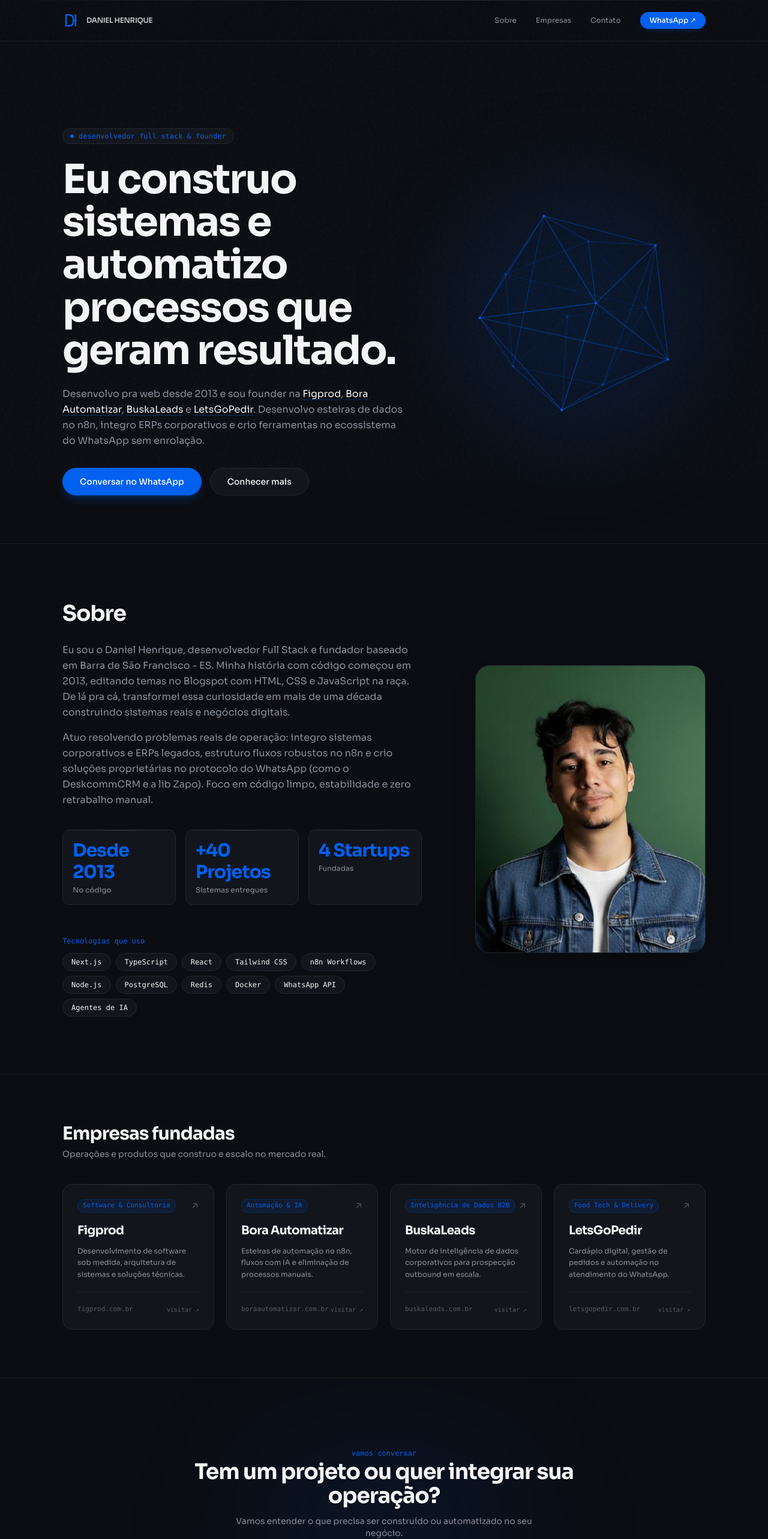
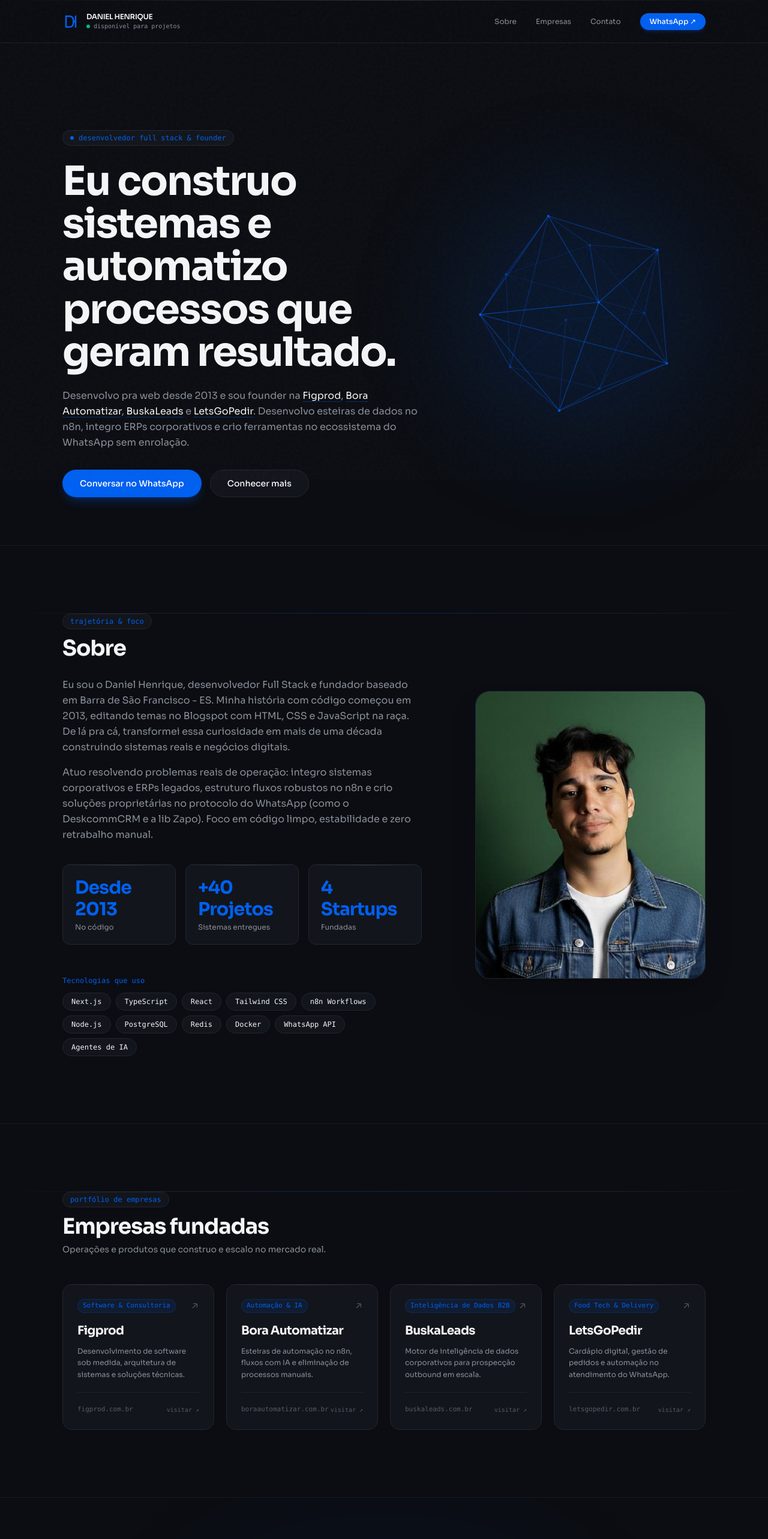
Before and after one commit to eudanielhenrique/phdanielhenrique.com.br, a Next.js app: page / in a window 1280 px wide. Shown: the top 2566 px of the page at 60% size. Built offline with nearby package versions, Linux system fonts and the light colour scheme.

Commit message:
feat(design): apply surgical visual redesign with staggered entry, card spotlight, and studio hairlines

```diff
--- a/src/app/globals.css
+++ b/src/app/globals.css
@@ -98,6 +98,55 @@ body {
   box-shadow: 0 16px 36px -10px rgba(0, 96, 240, 0.12), 0 0 0 1px rgba(0, 96, 240, 0.25);
 }
 
+/* Keyframes & Entry Animation (Apple / Linear staggered mount) */
+@keyframes fadeUpDeblur {
+  from {
+    opacity: 0;
+    transform: translateY(20px);
+    filter: blur(6px);
+  }
+  to {
+    opacity: 1;
+    transform: translateY(0);
+    filter: blur(0);
+  }
+}
+
+.animate-fade-up {
+  animation: fadeUpDeblur 0.8s cubic-bezier(0.16, 1, 0.3, 1) forwards;
+}
+
+.delay-100 { animation-delay: 100ms; }
+.delay-200 { animation-delay: 200ms; }
+.delay-300 { animation-delay: 300ms; }
+.delay-400 { animation-delay: 400ms; }
+
+/* Architectural Section Divider */
+.section-divider {
+  position: relative;
+  height: 1px;
+  width: 100%;
+  background: linear-gradient(90deg, transparent, rgba(255, 255, 255, 0.08) 20%, rgba(0, 96, 240, 0.3) 50%, rgba(255, 255, 255, 0.08) 80%, transparent);
+}
+
+/* Card Spotlight Sheen */
+.spotlight-card {
+  position: relative;
+  overflow: hidden;
+}
+.spotlight-card::after {
+  content: "";
+  position: absolute;
+  inset: 0;
+  background: radial-gradient(600px circle at var(--mouse-x, 50%) var(--mouse-y, 50%), rgba(0, 96, 240, 0.08), transparent 40%);
+  pointer-events: none;
+  opacity: 0;
+  transition: opacity 0.4s cubic-bezier(0.16, 1, 0.3, 1);
+}
+.spotlight-card:hover::after {
+  opacity: 1;
+}
+
 /* Custom Scrollbar */
 ::-webkit-scrollbar {
   width: 5px;
--- a/src/components/About.tsx
+++ b/src/components/About.tsx
@@ -18,14 +18,21 @@ export function About() {
   ];
 
   return (
-    <section id="sobre" className="py-24 relative z-10 border-t border-white/[0.05]">
+    <section id="sobre" className="py-24 sm:py-28 relative z-10 border-t border-white/[0.05]">
+      <div className="section-divider absolute top-0 inset-x-0" />
+
       <div className="max-w-6xl mx-auto px-6 sm:px-10">
         <div className="grid grid-cols-1 lg:grid-cols-12 gap-12 lg:gap-16 items-center">
           {/* Left Column: Human Story, Stats & Stack */}
           <div className="lg:col-span-7 space-y-7 text-left">
-            <h2 className="font-display text-3xl sm:text-4xl font-bold tracking-tight text-[#F5F5F7]">
-              Sobre
-            </h2>
+            <div>
+              <div className="inline-flex items-center gap-2 px-3 py-1 rounded-full bg-[#12151B] border border-[#22262F] text-xs font-mono text-[#0060F0] mb-3">
+                trajetória & foco
+              </div>
+              <h2 className="font-display text-3xl sm:text-4xl font-bold tracking-tight text-[#F5F5F7]">
+                Sobre
+              </h2>
+            </div>
 
             <div className="space-y-4 text-sm sm:text-base text-[#8A8F99] leading-relaxed">
               <p>
@@ -42,21 +49,21 @@ export function About() {
 
             {/* Metrics with VibeCurb architectural stats */}
             <div className="grid grid-cols-3 gap-4 pt-2 pb-4">
-              <div className="card-hairline p-4 rounded-xl bg-[#12151B] border border-[#22262F]">
+              <div className="card-hairline card-hover p-4 sm:p-5 rounded-xl bg-[#12151B] border border-[#22262F]">
                 <div className="font-display text-2xl sm:text-3xl font-bold text-[#0060F0] tracking-tight">
                   Desde 2013
                 </div>
                 <div className="text-xs text-[#8A8F99] mt-1">No código</div>
               </div>
 
-              <div className="card-hairline p-4 rounded-xl bg-[#12151B] border border-[#22262F]">
+              <div className="card-hairline card-hover p-4 sm:p-5 rounded-xl bg-[#12151B] border border-[#22262F]">
                 <div className="font-display text-2xl sm:text-3xl font-bold text-[#0060F0] tracking-tight">
                   +40 Projetos
                 </div>
                 <div className="text-xs text-[#8A8F99] mt-1">Sistemas entregues</div>
               </div>
 
-              <div className="card-hairline p-4 rounded-xl bg-[#12151B] border border-[#22262F]">
+              <div className="card-hairline card-hover p-4 sm:p-5 rounded-xl bg-[#12151B] border border-[#22262F]">
                 <div className="font-display text-2xl sm:text-3xl font-bold text-[#0060F0] tracking-tight">
                   4 Startups
                 </div>
--- a/src/components/Contact.tsx
+++ b/src/components/Contact.tsx
@@ -6,18 +6,20 @@ export function Contact() {
   const { personal } = portfolioData;
 
   return (
-    <section id="contato" className="py-28 relative z-10 text-center border-t border-white/[0.05] overflow-hidden">
-      <div className="absolute top-1/2 left-1/2 -translate-x-1/2 -translate-y-1/2 w-[500px] h-[300px] bg-[#0060F0]/[0.08] rounded-full blur-[100px] pointer-events-none -z-10" />
+    <section id="contato" className="py-28 sm:py-32 relative z-10 text-center border-t border-white/[0.05] overflow-hidden">
+      <div className="section-divider absolute top-0 inset-x-0" />
+      <div className="absolute top-1/2 left-1/2 -translate-x-1/2 -translate-y-1/2 w-[600px] h-[320px] bg-[#0060F0]/[0.08] rounded-full blur-[110px] pointer-events-none -z-10" />
 
       <div className="max-w-3xl mx-auto px-6 space-y-8">
         <div className="space-y-3">
-          <span className="text-xs font-mono text-[#0060F0]">
+          <div className="inline-flex items-center gap-2 px-3 py-1 rounded-full bg-[#12151B] border border-[#22262F] text-xs font-mono text-[#0060F0]">
+            <span className="w-1.5 h-1.5 rounded-full bg-[#0060F0] animate-pulse" />
             vamos conversar
-          </span>
-          <h2 className="font-display text-3xl sm:text-4xl font-bold tracking-tight text-[#F5F5F7]">
+          </div>
+          <h2 className="font-display text-3xl sm:text-5xl font-bold tracking-tight text-[#F5F5F7] [text-wrap:balance]">
             Tem um projeto ou quer integrar sua operação?
           </h2>
-          <p className="text-sm text-[#8A8F99] max-w-lg mx-auto">
+          <p className="text-sm sm:text-base text-[#8A8F99] max-w-lg mx-auto">
             Vamos entender o que precisa ser construído ou automatizado no seu negócio.
           </p>
         </div>
@@ -40,6 +42,13 @@ export function Contact() {
           >
             Ver LinkedIn →
           </a>
+
+          <a
+            href={`mailto:${personal.email}`}
+            className="tactile-btn inline-flex items-center justify-center px-6 py-3.5 rounded-full bg-[#12151B] hover:bg-[#181C25] border border-[#22262F] hover:border-white/20 text-[#8A8F99] hover:text-[#F5F5F7] font-mono text-xs"
+          >
+            {personal.email}
+          </a>
         </div>
       </div>
     </section>
--- a/src/components/Footer.tsx
+++ b/src/components/Footer.tsx
@@ -6,23 +6,35 @@ import { Logo } from "@/components/Logo";
 
 export function Footer() {
   return (
-    <footer className="border-t border-[#22262F] py-10 bg-[#0B0D12]">
-      <div className="max-w-6xl mx-auto px-6 sm:px-10 flex flex-col sm:flex-row items-center justify-between gap-6">
+    <footer className="border-t border-[#22262F] py-12 bg-[#0B0D12] relative">
+      <div className="section-divider absolute top-0 inset-x-0" />
+
+      <div className="max-w-6xl mx-auto px-6 sm:px-10 flex flex-col md:flex-row items-center justify-between gap-6">
         {/* Logo and copyright */}
-        <div className="flex items-center gap-3">
-          <Logo className="w-5 h-5" />
-          <span className="text-xs text-[#8A8F99]">
-            © 2026 {portfolioData.personal.name}. Todos os direitos reservados.
-          </span>
+        <div className="flex flex-col sm:flex-row items-center gap-4 text-center sm:text-left">
+          <div className="flex items-center gap-3">
+            <Logo className="w-5 h-5" />
+            <span className="text-xs text-[#8A8F99]">
+              © 2026 {portfolioData.personal.name}. Todos os direitos reservados.
+            </span>
+          </div>
+
+          <span className="hidden sm:inline-block text-[#565B66] text-xs">•</span>
+
+          {/* Availability Status Badge */}
+          <div className="inline-flex items-center gap-2 px-3 py-1 rounded-full bg-[#12151B] border border-[#22262F] text-[11px] font-mono text-[#8A8F99]">
+            <span className="w-1.5 h-1.5 rounded-full bg-emerald-500 animate-pulse" />
+            Disponível para projetos
+          </div>
         </div>
 
         {/* Social Icons right-aligned */}
-        <div className="flex items-center gap-4 text-[#8A8F99]">
+        <div className="flex items-center gap-3 text-[#8A8F99]">
           <a
             href={portfolioData.personal.linkedin}
             target="_blank"
             rel="noopener noreferrer"
-            className="hover:text-[#0060F0] transition-colors"
+            className="tactile-btn p-2 rounded-lg bg-[#12151B] border border-[#22262F] hover:border-[#0060F0]/50 hover:text-[#0060F0] transition-colors"
             title="LinkedIn"
           >
             <LinkedinIcon className="w-4 h-4" />
@@ -31,7 +43,7 @@ export function Footer() {
             href={portfolioData.personal.github}
             target="_blank"
             rel="noopener noreferrer"
-            className="hover:text-[#0060F0] transition-colors"
+            className="tactile-btn p-2 rounded-lg bg-[#12151B] border border-[#22262F] hover:border-[#0060F0]/50 hover:text-[#0060F0] transition-colors"
             title="GitHub"
           >
             <GithubIcon className="w-4 h-4" />
@@ -40,7 +52,7 @@ export function Footer() {
             href={portfolioData.personal.instagram}
             target="_blank"
             rel="noopener noreferrer"
-            className="hover:text-[#0060F0] transition-colors"
+            className="tactile-btn p-2 rounded-lg bg-[#12151B] border border-[#22262F] hover:border-[#0060F0]/50 hover:text-[#0060F0] transition-colors"
             title="Instagram"
           >
             <InstagramIcon className="w-4 h-4" />
--- a/src/components/Hero.tsx
+++ b/src/components/Hero.tsx
@@ -16,16 +16,16 @@ export function Hero() {
         <div className="grid grid-cols-1 lg:grid-cols-12 gap-12 lg:gap-8 items-center">
           {/* Left Column: Natural Human Copy */}
           <div className="lg:col-span-7 space-y-6 text-left">
-            <div className="inline-flex items-center gap-2 px-3 py-1 rounded-full bg-[#12151B] border border-[#22262F] text-xs font-mono text-[#0060F0]">
+            <div className="animate-fade-up inline-flex items-center gap-2 px-3 py-1 rounded-full bg-[#12151B] border border-[#22262F] text-xs font-mono text-[#0060F0]">
               <span className="w-1.5 h-1.5 rounded-full bg-[#0060F0] animate-pulse" />
               desenvolvedor full stack & founder
             </div>
 
-            <h1 className="font-display text-4xl sm:text-6xl lg:text-[4.2rem] font-bold tracking-[-0.035em] text-[#F5F5F7] leading-[1.06]">
+            <h1 className="animate-fade-up delay-100 font-display text-4xl sm:text-6xl lg:text-[4.2rem] font-bold tracking-[-0.035em] text-[#F5F5F7] leading-[1.06] [text-wrap:balance]">
               Eu construo sistemas e automatizo processos que geram resultado.
             </h1>
 
-            <p className="text-sm sm:text-base text-[#8A8F99] leading-relaxed max-w-xl font-normal">
+            <p className="animate-fade-up delay-200 text-sm sm:text-base text-[#8A8F99] leading-relaxed max-w-[62ch] font-normal">
               Desenvolvo pra web desde 2013 e sou founder na{" "}
               <a
                 href="https://figprod.com.br"
@@ -66,7 +66,7 @@ export function Hero() {
               no ecossistema do WhatsApp sem enrolação.
             </p>
 
-            <div className="pt-2 flex flex-wrap items-center gap-3.5">
+            <div className="animate-fade-up delay-300 pt-2 flex flex-wrap items-center gap-3.5">
               <a
                 href={personal.whatsapp}
                 target="_blank"
@@ -86,7 +86,7 @@ export function Hero() {
           </div>
 
           {/* Right Column: Clean Geometric Wireframe Canvas */}
-          <div className="lg:col-span-5 flex items-center justify-center lg:justify-end">
+          <div className="animate-fade-up delay-200 lg:col-span-5 flex items-center justify-center lg:justify-end">
             <WireframeSphere />
           </div>
         </div>
--- a/src/components/Navbar.tsx
+++ b/src/components/Navbar.tsx
@@ -19,9 +19,15 @@ export function Navbar() {
         {/* Custom Daniel Henrique 'DH' Monogram */}
         <a href="#" aria-label="Daniel Henrique - Início" className="tactile-btn flex items-center gap-3">
           <Logo />
-          <span className="hidden sm:inline-block font-display text-xs font-semibold tracking-wider text-[#F5F5F7]/80 uppercase">
-            Daniel Henrique
-          </span>
+          <div className="flex flex-col text-left">
+            <span className="font-display text-xs font-semibold tracking-wider text-[#F5F5F7] uppercase">
+              Daniel Henrique
+            </span>
+            <span className="hidden sm:inline-flex items-center gap-1.5 text-[10px] font-mono text-[#8A8F99]">
+              <span className="w-1.5 h-1.5 rounded-full bg-emerald-500 animate-pulse" />
+              disponível para projetos
+            </span>
+          </div>
         </a>
 
         {/* Desktop Links */}
--- a/src/components/Ventures.tsx
+++ b/src/components/Ventures.tsx
@@ -39,13 +39,18 @@ const ventures = [
 
 export function Ventures() {
   return (
-    <section id="empresas" className="py-20 relative z-10 border-t border-white/[0.05]">
+    <section id="empresas" className="py-24 sm:py-28 relative z-10 border-t border-white/[0.05]">
+      <div className="section-divider absolute top-0 inset-x-0" />
+
       <div className="max-w-6xl mx-auto px-6 sm:px-10">
-        <div className="mb-10 text-left">
-          <h2 className="font-display text-2xl sm:text-3xl font-bold tracking-tight text-[#F5F5F7]">
+        <div className="mb-12 text-left">
+          <div className="inline-flex items-center gap-2 px-3 py-1 rounded-full bg-[#12151B] border border-[#22262F] text-xs font-mono text-[#0060F0] mb-3">
+            portfólio de empresas
+          </div>
+          <h2 className="font-display text-3xl sm:text-4xl font-bold tracking-tight text-[#F5F5F7]">
             Empresas fundadas
           </h2>
-          <p className="text-xs sm:text-sm text-[#8A8F99] mt-1.5">
+          <p className="text-sm text-[#8A8F99] mt-2 max-w-xl">
             Operações e produtos que construo e escalo no mercado real.
           </p>
         </div>
@@ -57,7 +62,12 @@ export function Ventures() {
               href={v.url}
               target="_blank"
               rel="noopener noreferrer"
-              className="card-hairline card-hover group p-6 rounded-2xl bg-[#12151B] border border-[#22262F] flex flex-col justify-between"
+              onMouseMove={(e) => {
+                const rect = e.currentTarget.getBoundingClientRect();
+                e.currentTarget.style.setProperty("--mouse-x", `${e.clientX - rect.left}px`);
+                e.currentTarget.style.setProperty("--mouse-y", `${e.clientY - rect.top}px`);
+              }}
+              className="card-hairline card-hover spotlight-card group p-6 rounded-2xl bg-[#12151B] border border-[#22262F] flex flex-col justify-between"
             >
               <div>
                 <div className="flex items-center justify-between mb-4">
```
